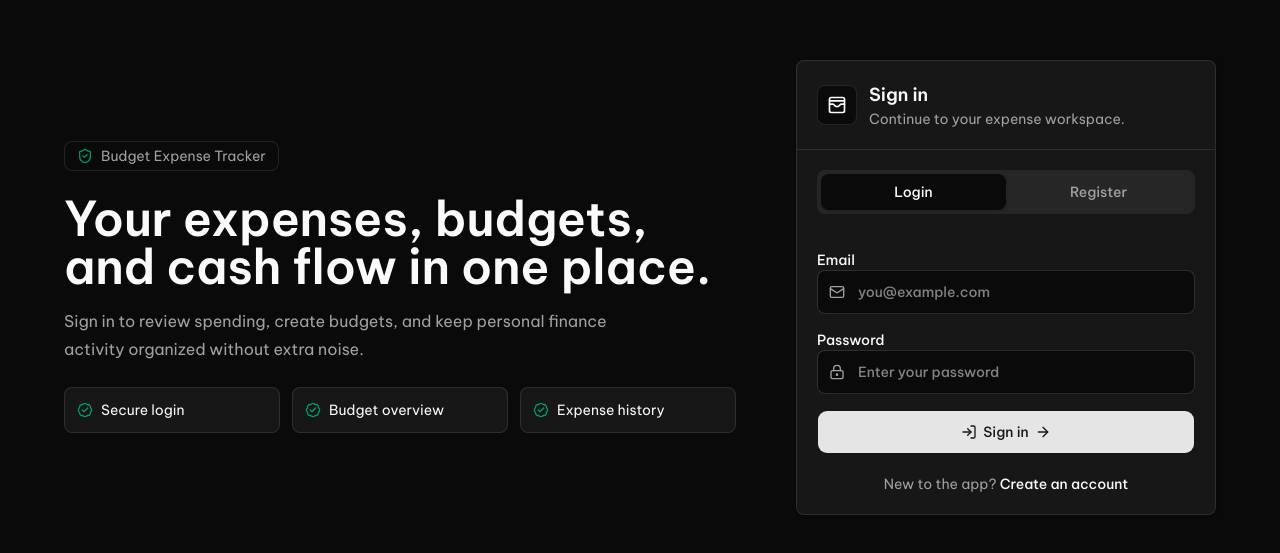
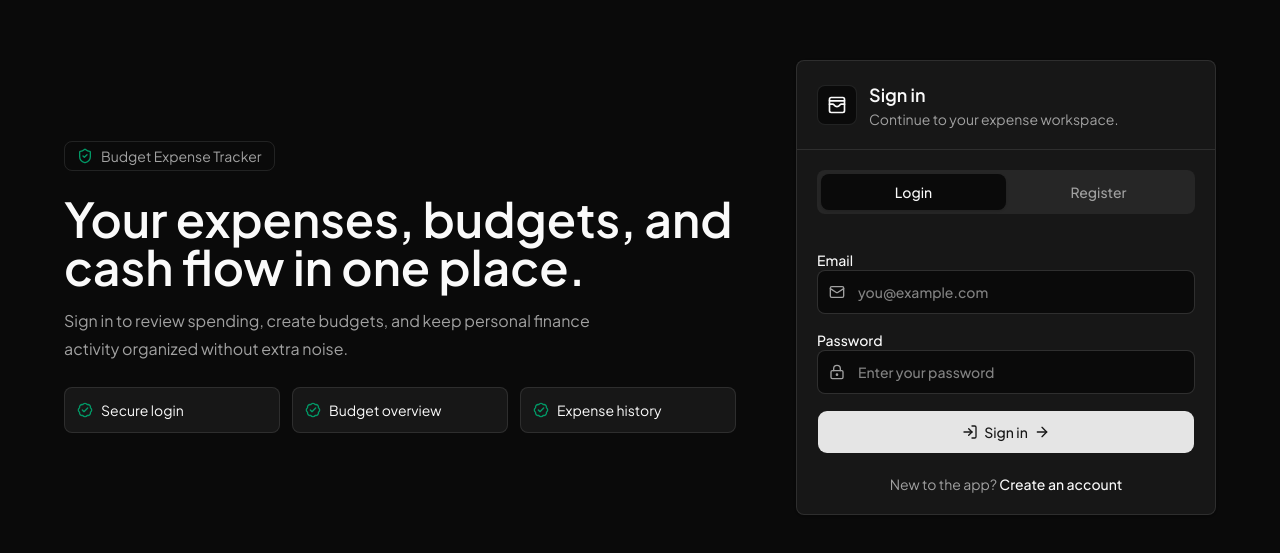
Before and after one commit to iamminhquan/expense-tracker, a Next.js app in the folder front-end/expense-tracker/: page /auth in a window 1280 px wide. Shown: the part 113-666 px from the top of the page. Built offline with nearby package versions, Linux system fonts and the light colour scheme; no server answers.

Commit message:
style(frontend): update app font

```diff
--- a/front-end/expense-tracker/app/globals.css
+++ b/front-end/expense-tracker/app/globals.css
@@ -7,7 +7,7 @@
 @theme inline {
   --color-background: var(--background);
   --color-foreground: var(--foreground);
-  --font-sans: var(--font-be-vietnam-pro), "Be Vietnam Pro", system-ui, sans-serif;
+  --font-sans: var(--font-plus-jakarta-sans), "Plus Jakarta Sans", system-ui, sans-serif;
   --font-mono: "Courier New", monospace;
   --font-heading: Arial, Helvetica, sans-serif;
   --color-dash-bg: var(--dash-bg);
--- a/front-end/expense-tracker/app/layout.tsx
+++ b/front-end/expense-tracker/app/layout.tsx
@@ -1,12 +1,12 @@
 import type { Metadata } from "next";
-import { Be_Vietnam_Pro } from "next/font/google";
+import { Plus_Jakarta_Sans } from "next/font/google";
 import { Providers } from "@/components/providers";
 import "./globals.css";
 
-const beVietnamPro = Be_Vietnam_Pro({
-  subsets: ["latin", "vietnamese"],
+const plusJakartaSans = Plus_Jakarta_Sans({
+  subsets: ["latin", "latin-ext"],
   weight: ["300", "400", "500", "600", "700", "800"],
-  variable: "--font-be-vietnam-pro",
+  variable: "--font-plus-jakarta-sans",
   display: "swap",
 });
 
@@ -19,7 +19,7 @@ export default function RootLayout({
   children,
 }: Readonly<{ children: React.ReactNode }>) {
   return (
-    <html lang="vi" className={`h-full antialiased ${beVietnamPro.variable}`} suppressHydrationWarning>
+    <html lang="vi" className={`h-full antialiased ${plusJakartaSans.variable}`} suppressHydrationWarning>
       <body className="min-h-full flex flex-col">
         <Providers>{children}</Providers>
       </body>
```
